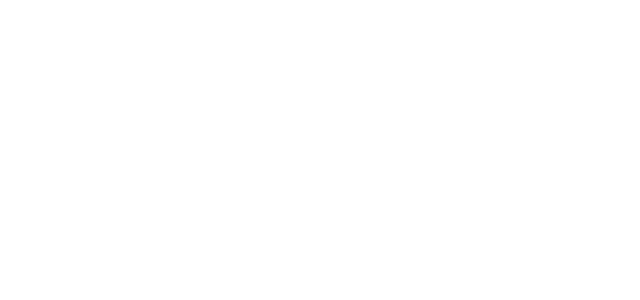
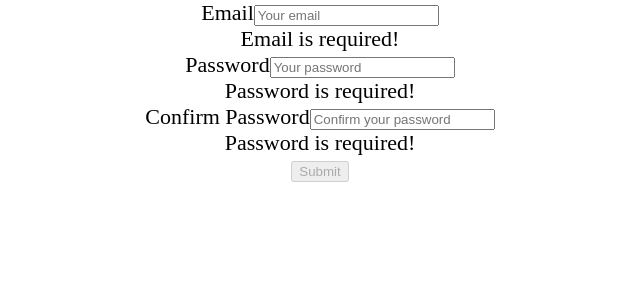
Before and after one commit to Rollieh27/LoveLink, a React (Create React App) app in the folder client/: page /signup in a window 1280 px wide. Before the commit this address had no page. Shown: the top 300 px of the page, without its empty margins (320-960 px from the left). Built offline with nearby package versions, Linux system fonts and the light colour scheme; a web font is replaced by a local one.

Commit message:
worked on signup and login page

```diff
--- a/client/src/App.js
+++ b/client/src/App.js
@@ -1,18 +1,53 @@
-import Home from "./pages/Home"
-import Dashboard from "./pages/Dashboard"
-import OnBoarding from "./pages/OnBoarding"
-import { BrowserRouter, Routes, Route } from 'react-router-dom'
+import Home from "./pages/Home";
+import Dashboard from "./pages/Dashboard";
+import OnBoarding from "./pages/OnBoarding";
+import LoginForm from "./components/LoginForm";
+import SignupForm from "./components/SignupForm";
+import { BrowserRouter, Routes, Route } from "react-router-dom";
+import {
+  ApolloClient,
+  InMemoryCache,
+  ApolloProvider,
+  createHttpLink,
+} from "@apollo/client";
+import { setContext } from "@apollo/client/link/context";
 
+const httpLink = createHttpLink({
+  uri: "/graphql",
+});
+
+// Construct request middleware that will attach the JWT token to every request as an `authorization` header
+const authLink = setContext((_, { headers }) => {
+  // get the authentication token from local storage if it exists
+  const token = localStorage.getItem("id_token");
+  // return the headers to the context so httpLink can read them
+  return {
+    headers: {
+      ...headers,
+      authorization: token ? `Bearer ${token}` : "",
+    },
+  };
+});
+
+const client = new ApolloClient({
+  // Set up our client to execute the `authLink` middleware prior to making the request to our GraphQL API
+  link: authLink.concat(httpLink),
+  cache: new InMemoryCache(),
+});
 const App = () => {
   return (
+    <ApolloProvider client={client}>
       <BrowserRouter>
-      <Routes>
-        <Route path={"/"} element={<Home/>} />
-        <Route path={"/dashboard"} element={<Dashboard/>} />
-        <Route path={"/onboarding"} element={<OnBoarding/>} />
-      </Routes>
+        <Routes>
+          <Route path={"/"} element={<Home />} />
+          <Route path={"/dashboard"} element={<Dashboard />} />
+          <Route path={"/onboarding"} element={<OnBoarding />} />
+          <Route path={"/login"} element={<LoginForm />} />
+          <Route path={"/signup"} element={<SignupForm />} />
+        </Routes>
       </BrowserRouter>
+    </ApolloProvider>
   );
-}
+};
 
 export default App;
--- a/client/src/components/AuthModal.js
+++ b/client/src/components/AuthModal.js
@@ -26,7 +26,7 @@
         return;
       }
       console.log("posting", email, password);
-      const response = await axios.post(`/${isSignUp ? "signup" : "login"}`, {
+      const response = await axios.post(`${isSignUp ? "signup" : "login"}`, {
         email,
         password,
       });
--- /dev/null
+++ b/client/src/components/LoginForm.js
@@ -0,0 +1,103 @@
+import React, { useState } from "react";
+import { Form, Button, Alert } from "react-bootstrap";
+
+import { LOGIN_USER } from "../utils/mutations";
+import { useMutation } from "@apollo/client";
+import Auth from "../utils/auth";
+
+const LoginForm = () => {
+  const [userFormData, setUserFormData] = useState({ email: "", password: "" });
+  const [validated] = useState(false);
+  const [showAlert, setShowAlert] = useState(false);
+  const [login, { error }] = useMutation(LOGIN_USER);
+
+  const handleInputChange = (event) => {
+    const { name, value } = event.target;
+    setUserFormData({ ...userFormData, [name]: value });
+  };
+
+  const handleFormSubmit = async (event) => {
+    event.preventDefault();
+
+    // check if form has everything (as per react-bootstrap docs)
+    const form = event.currentTarget;
+    if (form.checkValidity() === false) {
+      event.preventDefault();
+      event.stopPropagation();
+    }
+
+    try {
+      const { data } = await login({
+        variables: { ...userFormData },
+      });
+
+      if (error) {
+        throw new Error("something went wrong!");
+      }
+
+      Auth.login(data.login.token);
+    } catch (err) {
+      console.error(err);
+      setShowAlert(true);
+    }
+
+    setUserFormData({
+      username: "",
+      email: "",
+      password: "",
+    });
+  };
+
+  return (
+    <>
+      <Form noValidate validated={validated} onSubmit={handleFormSubmit}>
+        <Alert
+          dismissible
+          onClose={() => setShowAlert(false)}
+          show={showAlert}
+          variant="danger"
+        >
+          Something went wrong with your login credentials!
+        </Alert>
+        <Form.Group>
+          <Form.Label htmlFor="username">Username</Form.Label>
+          <Form.Control
+            type="text"
+            placeholder="username"
+            name="username"
+            onChange={handleInputChange}
+            value={userFormData.username}
+            required
+          />
+          <Form.Control.Feedback type="invalid">
+            Username is required!
+          </Form.Control.Feedback>
+        </Form.Group>
+
+        <Form.Group>
+          <Form.Label htmlFor="password">Password</Form.Label>
+          <Form.Control
+            type="password"
+            placeholder="Your password"
+            name="password"
+            onChange={handleInputChange}
+            value={userFormData.password}
+            required
+          />
+          <Form.Control.Feedback type="invalid">
+            Password is required!
+          </Form.Control.Feedback>
+        </Form.Group>
+        <Button
+          disabled={!(userFormData.username && userFormData.password)}
+          type="submit"
+          variant="success"
+        >
+          Submit
+        </Button>
+      </Form>
+    </>
+  );
+};
+
+export default LoginForm;
--- a/client/src/components/Nav.js
+++ b/client/src/components/Nav.js
@@ -1,12 +1,13 @@
 import logo from "../images/whitelogo.png";
 import redlogo from "../images/redlogo.png";
-const Nav = ({ minimal, setShowModal, showModal, setIsSignUp }) => {
+const Nav = ({ minimal, authToken, setShowModal, showModal, setIsSignUp }) => {
   const handleClick = () => {
+    // window.location.href = "/login";
+
     setShowModal(true);
     setIsSignUp(false);
   };
 
-  const authToken = true;
   return (
     <nav>
       <div className="logo-container">
--- /dev/null
+++ b/client/src/components/SignupForm.js
@@ -0,0 +1,132 @@
+import React, { useState } from "react";
+import { Form, Button, Alert } from "react-bootstrap";
+
+import { ADD_USER } from "../utils/mutations";
+import { useMutation } from "@apollo/client";
+import Auth from "../utils/auth";
+
+const SignupForm = () => {
+  // set initial form state
+  const [userFormData, setUserFormData] = useState({
+    email: "",
+    password: "",
+  });
+  // set state for form validation
+  const [validated] = useState(false);
+  // set state for alert
+  const [showAlert, setShowAlert] = useState(false);
+  const [addUser, { error }] = useMutation(ADD_USER);
+
+  const handleInputChange = (event) => {
+    const { name, value } = event.target;
+    setUserFormData({ ...userFormData, [name]: value });
+  };
+
+  const handleFormSubmit = async (event) => {
+    event.preventDefault();
+
+    // check if form has everything (as per react-bootstrap docs)
+    const form = event.currentTarget;
+    if (form.checkValidity() === false) {
+      event.preventDefault();
+      event.stopPropagation();
+    }
+
+    try {
+      const { data } = await addUser({
+        variables: { ...userFormData },
+      });
+
+      if (error) {
+        throw new Error("something went wrong!");
+      }
+      Auth.login(data.addUser.token);
+    } catch (err) {
+      console.error(err);
+      setShowAlert(true);
+    }
+
+    setUserFormData({
+      username: "",
+      email: "",
+      password: "",
+    });
+  };
+
+  return (
+    <>
+      {/* This is needed for the validation functionality above */}
+      <Form noValidate validated={validated} onSubmit={handleFormSubmit}>
+        {/* show alert if server response is bad */}
+        <Alert
+          dismissible
+          onClose={() => setShowAlert(false)}
+          show={showAlert}
+          variant="danger"
+        >
+          Something went wrong with your signup!
+        </Alert>
+
+        <Form.Group>
+          <Form.Label htmlFor="username">Email</Form.Label>
+          <Form.Control
+            type="text"
+            placeholder="Your email"
+            name="email"
+            onChange={handleInputChange}
+            value={userFormData.email}
+            required
+          />
+          <Form.Control.Feedback type="invalid">
+            Email is required!
+          </Form.Control.Feedback>
+        </Form.Group>
+
+        <Form.Group>
+          <Form.Label htmlFor="password">Password</Form.Label>
+          <Form.Control
+            type="password"
+            placeholder="Your password"
+            name="password"
+            onChange={handleInputChange}
+            value={userFormData.password}
+            required
+          />
+          <Form.Control.Feedback type="invalid">
+            Password is required!
+          </Form.Control.Feedback>
+        </Form.Group>
+
+        <Form.Group>
+          <Form.Label htmlFor="confirm-password">Confirm Password</Form.Label>
+          <Form.Control
+            type="password"
+            placeholder="Confirm your password"
+            name="password"
+            onChange={handleInputChange}
+            value={userFormData.password}
+            required
+          />
+          <Form.Control.Feedback type="invalid">
+            Password is required!
+          </Form.Control.Feedback>
+        </Form.Group>
+        <Button
+          disabled={
+            !(
+              userFormData.username &&
+              userFormData.email &&
+              userFormData.password
+            )
+          }
+          type="submit"
+          variant="success"
+        >
+          Submit
+        </Button>
+      </Form>
+    </>
+  );
+};
+
+export default SignupForm;
--- a/client/src/pages/Home.js
+++ b/client/src/pages/Home.js
@@ -1,7 +1,9 @@
 import Nav from "../components/Nav";
 import AuthModal from "../components/AuthModal";
 import { useState } from "react";
-// import { Link } from "react-router-dom";
+import SignupForm from "../components/SignupForm";
+import LoginForm from "../components/LoginForm";
+import { Link, useLocation } from "react-router-dom";
 
 const Home = () => {
   const [showModal, setShowModal] = useState(false);
@@ -10,7 +12,7 @@
   const [password, setPassword] = useState("");
   const [confirmPassword, setConfirmPassword] = useState("");
   const [authToken, setAuthToken] = useState(false);
-
+  const location = useLocation();
   const handleSubmit = (e) => {
     e.preventDefault();
 
@@ -24,6 +26,11 @@
     setConfirmPassword("");
   };
   const handleClick = () => {
+    // if (authToken) {
+    //   window.location.href = "/login";
+    // } else {
+    //   window.location.href = "/signup";
+    // }
     setShowModal(true);
     setIsSignUp(true);
   };
@@ -40,10 +47,8 @@
         <h1 className="primary-title">LoveLink</h1>
         {/* <Link className="btn btn-lg btn-info m-2" to="/onboarding"> */}
         <button className="primary-button" onClick={handleClick}>
-          {authToken ? "signout" : "Log In / Sign Up"}
+          {authToken ? "signout" : "Sign Up"}
         </button>
-        {/* </Link> */}
-
         {showModal && (
           <AuthModal
             setShowModal={setShowModal}
--- /dev/null
+++ b/client/src/utils/auth.js
@@ -0,0 +1,41 @@
+import decode from "jwt-decode";
+
+class AuthService {
+  getProfile() {
+    return decode(this.getToken());
+  }
+
+  loggedIn() {
+    const token = this.getToken();
+    // If there is a token and it's not expired, return `true`
+    return token && !this.isTokenExpired(token) ? true : false;
+  }
+
+  isTokenExpired(token) {
+    // Decode the token to get its expiration time that was set by the server
+    const decoded = decode(token);
+    // If the expiration time is less than the current time (in seconds), the token is expired and we return `true`
+    if (decoded.exp < Date.now() / 1000) {
+      localStorage.removeItem("id_token");
+      return true;
+    }
+    // If token hasn't passed its expiration time, return `false`
+    return false;
+  }
+
+  getToken() {
+    return localStorage.getItem("id_token");
+  }
+
+  login(idToken) {
+    localStorage.setItem("id_token", idToken);
+    window.location.assign("/");
+  }
+
+  logout() {
+    localStorage.removeItem("id_token");
+    window.location.reload();
+  }
+}
+
+export default new AuthService();
```
Also changed, not shown: client/package.json (+7 -4 lines), client/src/utils/mutations.js (+25 -0 lines), 1 other file (tests, documents, lock files or other folders).
